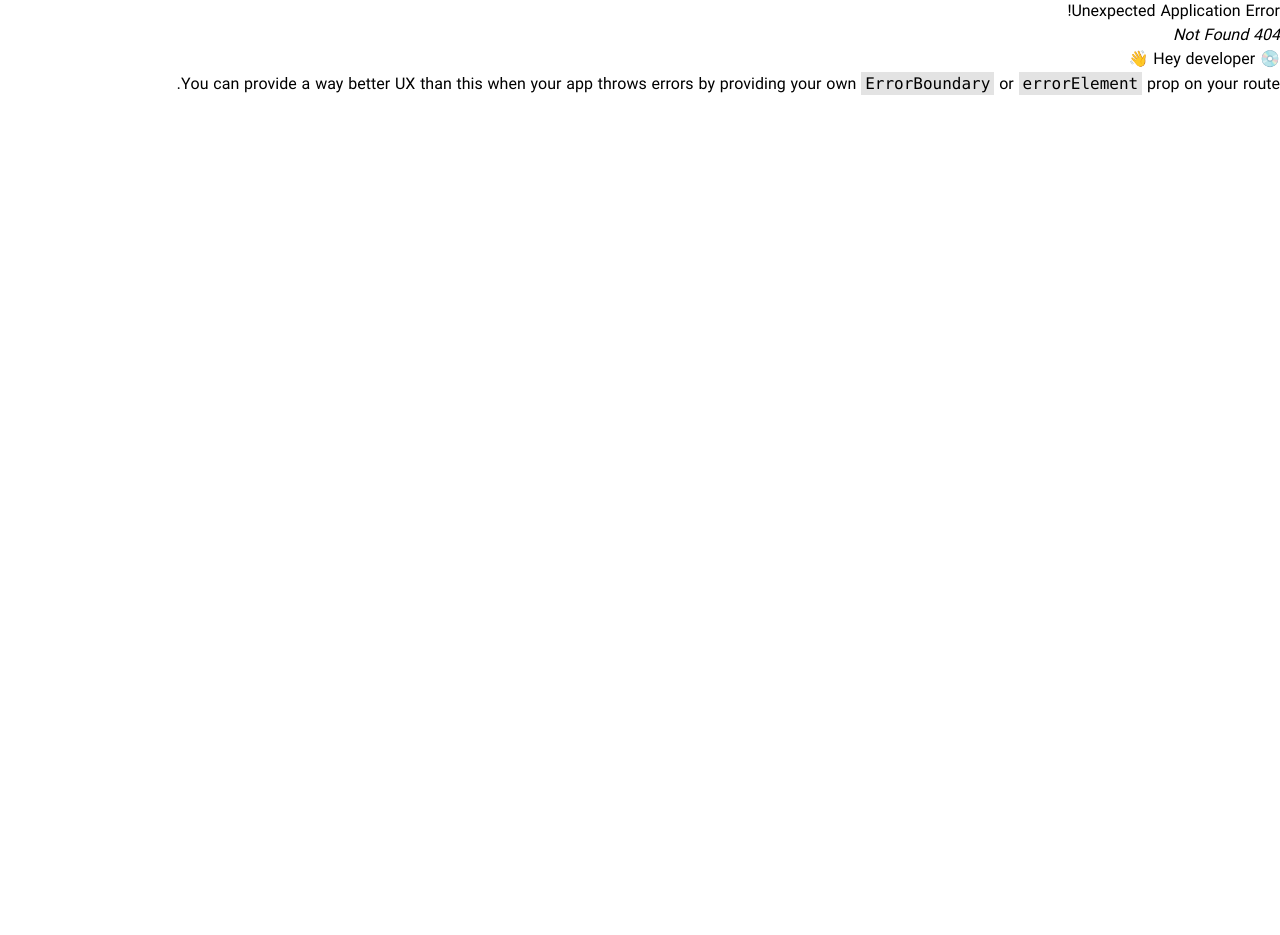
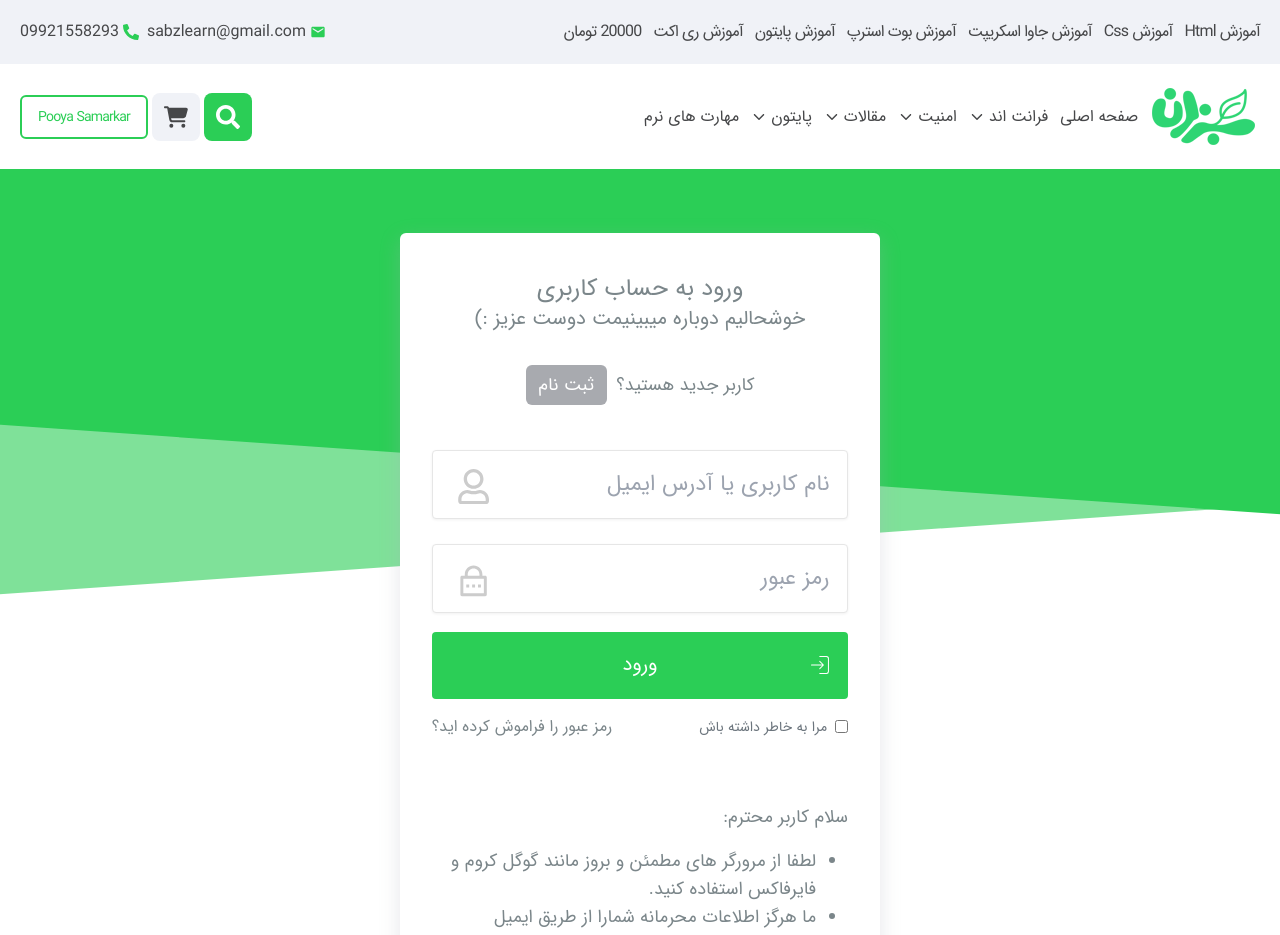
Before and after one commit to impooya/sabzlearn-ir, a React (Vite) app: page /login in a window 1280 px wide. Before the commit this address had no page. Shown: the top 935 px of the page. Before the commit the page ends 800 px from the top, so only its background shows below. Built offline with nearby package versions, Linux system fonts and the light colour scheme.

Commit message:
add login page and register page in project

```diff
--- a/src/components/Header.jsx
+++ b/src/components/Header.jsx
@@ -9,6 +9,7 @@ import { useContext } from "react";
 import { SidebarContext } from "../contexts/sidebarState";
 import { OverlayContext } from "../contexts/OverlayState";
 import { WichSideBarContext } from "../contexts/WichSideBarState";
+import { Link } from "react-router-dom";
 function Header() {
   const sidebarConfig = useContext(SidebarContext);
   const overlayConfig = useContext(OverlayContext);
@@ -215,12 +216,12 @@ function Header() {
             >
               <FaCartShopping />
             </a>
-            <a
-              href="a"
+            <Link
+              to={"/login"}
               className="w-32 border-2  border-green-primery text-green-primery hidden lg:flex justify-center items-center h-11 rounded-md text-sm hover:bg-green-primery hover:text-white transition-all "
             >
               Pooya Samarkar
-            </a>
+            </Link>
             <a
               href="#"
               className="bg-green-primery w-10 h-10 md:w-12 md:h-12 flex lg:hidden justify-center items-center child:size-5 md:child:size-6 text-white rounded-lg "
--- /dev/null
+++ b/src/page/Login.jsx
@@ -0,0 +1,87 @@
+import { Link } from "react-router-dom";
+import { FaRegUser } from "react-icons/fa";
+import { RiLockPasswordLine } from "react-icons/ri";
+import { CiLogin } from "react-icons/ci";
+
+function Login() {
+  return (
+    <>
+      <section className="flex justify-center relative overflow-hidden before:content-[''] before:absolute before:-top-20 before:w-[150%] before:bg-[#2bce56] before:h-[380px] before:z-[-1] before:rotate-[4deg] after:content-[''] after:absolute after:w-[150%] after:h-[380px] after:bg-[rgb(43,206,86,0.6)] after:z-[-9999] after:-rotate-[4deg]">
+        <div className="flex flex-col items-center my-16 mx-0 pt-[2.5rem] pr-[2rem] pb-[5rem] pl-[2rem] bg-white shadow-[0_6px_20px_rgba(168,172,185,0.3)] rounded-md w-[30rem] border-b-4 border-solid border-b-[#2bce56]">
+          <span className=" block text-[#7b868a] text-2xl">
+            ورود به حساب کاربری
+          </span>
+          <span className=" block text-[#7b868a] text-xl">
+            خوشحالیم دوباره میبینیمت دوست عزیز :)
+          </span>
+          <div className=" bg-white my-4 mx-0 rounded-md w-full justify-center flex items-center py-4 px-0">
+            <span className=" text-[#7b868a] text-lg">کاربر جدید هستید؟</span>
+            <Link
+              className="login__new-member-link bg-[#a8aaaf] text-white text-lg mr-[0.6rem] rounded-md py-1.5 px-[0.8rem]"
+              to="/register"
+            >
+              ثبت نام
+            </Link>
+          </div>
+          <form action="#" className="login-form w-full ">
+            <div className="login-form__username relative">
+              <input
+                className=" w-full border border-solid border-[#e6e6e6] py-4 px-[1.1rem] shadow-[0_1px_3px_0_rgba(0,0,0,0.06)] my-[0.8rem] mx-0 rounded text-sm xs:text-[1.4rem]"
+                type="text"
+                placeholder="نام کاربری یا آدرس ایمیل"
+              />
+              <FaRegUser className="absolute left-6 top-8 text-2xl xs:text-[2.2rem] text-[#ccc]" />
+            </div>
+            <div className="login-form__password relative">
+              <input
+                className="login-form__password-input w-full border border-solid border-[#e6e6e6] py-4 px-[1.1rem] shadow-[0_1px_3px_0_rgba(0,0,0,0.06)] my-[0.8rem] mx-0 rounded text-sm xs:text-[1.4rem]"
+                type="text"
+                placeholder="رمز عبور"
+              />
+              <RiLockPasswordLine className="absolute left-6 top-8 text-2xl xs:text-[2.2rem] text-[#ccc]" />
+            </div>
+            <button
+              className="login-form__btn w-full border-none rounded py-[1.2rem] px-0 mt-1.5 flex items-center bg-[#2bce56] relative "
+              type="submit"
+            >
+              <CiLogin className=" text-white text-2xl absolute right-4" />
+              <span className="login-form__btn-text text-xl text-white my-0 mx-auto">
+                ورود
+              </span>
+            </button>
+            <div className="login-form__password-setting flex justify-between items-center my-4 mx-0">
+              <label className="login-form__password-remember flex items-center">
+                <input className=" ml-2" type="checkbox" />
+                <span className="login-form__password-text text-[#6c757d] text-sm">
+                  مرا به خاطر داشته باش
+                </span>
+              </label>
+              <label className="login-form__password-forget ">
+                <a className=" text-[#7b868a] text-[1rem]" href="#">
+                  رمز عبور را فراموش کرده اید؟
+                </a>
+              </label>
+            </div>
+          </form>
+          <div className="login__des mt-12 text-[#7b868a] text-lg w-full">
+            <span className="login__des-title">سلام کاربر محترم:</span>
+            <ul className="login__des-list list-disc mr-8 mt-4">
+              <li className="login__des-item">
+                لطفا از مرورگر های مطمئن و بروز مانند گوگل کروم و فایرفاکس
+                استفاده کنید.
+              </li>
+              <li className="login__des-item">
+                ما هرگز اطلاعات محرمانه شمارا از طریق ایمیل درخواست نمیکنیم.
+              </li>
+              <li className="login__des-item">
+                لطفا کلمه عبور خود را در فواصل زمانی کوتاه تغییر دهید.
+              </li>
+            </ul>
+          </div>
+        </div>
+      </section>
+    </>
+  );
+}
+
+export default Login;
--- /dev/null
+++ b/src/page/Register.jsx
@@ -0,0 +1,94 @@
+import { CiLogin } from "react-icons/ci";
+import { FaRegUser } from "react-icons/fa";
+import { RiLockPasswordLine } from "react-icons/ri";
+import { MdOutlineEmail } from "react-icons/md";
+import { Link } from "react-router-dom";
+
+function Register() {
+  return (
+    <>
+      <section className="flex justify-center relative overflow-hidden before:content-[''] before:absolute before:-top-20 before:w-[150%] before:bg-[#2bce56] before:h-[380px] before:z-[-1] before:rotate-[4deg] after:content-[''] after:absolute after:w-[150%] after:h-[380px] after:bg-[rgb(43,206,86,0.6)] after:z-[-9999] after:-rotate-[4deg]">
+        <div className="flex flex-col items-center my-16 mx-0 pt-[2.5rem] pr-[2rem] pb-[5rem] pl-[2rem] bg-white shadow-[0_6px_20px_rgba(168,172,185,0.3)] rounded-md w-[30rem] border-b-4 border-solid border-b-[#2bce56]register-form">
+          <span className="block text-[#7b868a] text-2xl">
+            ساخت حساب کاربری
+          </span>
+          <span className="block text-[#7b868a] text-xl">
+            خوشحالیم قراره به جمع ما بپیوندی
+          </span>
+          <div className="bg-white my-4 mx-0 rounded-md w-full justify-center flex items-center py-4 px-0">
+            <span className="text-[#7b868a] text-lg">
+              قبلا ثبت‌نام کرده‌اید؟
+            </span>
+            <Link
+              className="bg-[#a8aaaf] text-white text-lg mr-[0.6rem] rounded-md py-1.5 px-[0.8rem]"
+              to="/login"
+            >
+              وارد شوید
+            </Link>
+          </div>
+          <form action="#" className="w-full ">
+            <div className=" relative">
+              <input
+                className="w-full border border-solid border-[#e6e6e6] py-4 px-[1.1rem] shadow-[0_1px_3px_0_rgba(0,0,0,0.06)] my-[0.8rem] mx-0 rounded text-sm xs:text-[1.4rem]"
+                type="text"
+                placeholder="نام کاربری "
+              />
+              <FaRegUser className="absolute left-6 top-8 text-2xl xs:text-[2.2rem] text-[#ccc]" />
+            </div>
+            <div className=" relative">
+              <input
+                className="w-full border border-solid border-[#e6e6e6] py-4 px-[1.1rem] shadow-[0_1px_3px_0_rgba(0,0,0,0.06)] my-[0.8rem] mx-0 rounded text-sm xs:text-[1.4rem]"
+                type="text"
+                placeholder="ادرس ایمیل"
+              />
+              <MdOutlineEmail className="absolute left-6 top-8 text-2xl xs:text-[2.2rem] text-[#ccc]" />
+            </div>
+            <div className=" relative">
+              <input
+                className=" w-full border border-solid border-[#e6e6e6] py-4 px-[1.1rem] shadow-[0_1px_3px_0_rgba(0,0,0,0.06)] my-[0.8rem] mx-0 rounded text-sm xs:text-[1.4rem]"
+                type="text"
+                placeholder="رمز عبور"
+              />
+              <RiLockPasswordLine className="absolute left-6 top-8 text-2xl xs:text-[2.2rem] text-[#ccc]" />
+            </div>
+            <button
+              className=" w-full border-none rounded py-[1.2rem] px-0 mt-1.5 flex items-center bg-[#2bce56] relative "
+              type="submit"
+            >
+              <CiLogin className=" text-white text-2xl absolute right-4" />
+              <span className="l text-white my-0 mx-auto text-xl">ورود</span>
+            </button>
+            <div className=" flex justify-between items-center my-4 mx-0">
+              <label className=" flex items-center">
+                <input className=" ml-2" type="checkbox" />
+                <span className=" text-[#6c757d] text-sm">
+                  مرا به خاطر داشته باش
+                </span>
+              </label>
+              <label>
+                <a className=" text-[#7b868a] text-[1rem]" href="#">
+                  رمز عبور را فراموش کرده اید؟
+                </a>
+              </label>
+            </div>
+          </form>
+          <div className=" mt-12 text-[#7b868a] text-lg w-full">
+            <span className="">سلام کاربر محترم:</span>
+            <ul className=" mr-8 mt-4">
+              <li>
+                لطفا از مرورگر های مطمئن و بروز مانند گوگل کروم و فایرفاکس
+                استفاده کنید.
+              </li>
+              <li>
+                ما هرگز اطلاعات محرمانه شمارا از طریق ایمیل درخواست نمیکنیم.
+              </li>
+              <li>لطفا کلمه عبور خود را در فواصل زمانی کوتاه تغییر دهید.</li>
+            </ul>
+          </div>
+        </div>
+      </section>
+    </>
+  );
+}
+
+export default Register;
```
Also changed, not shown: src/routes.jsx (+10 -0 lines).
